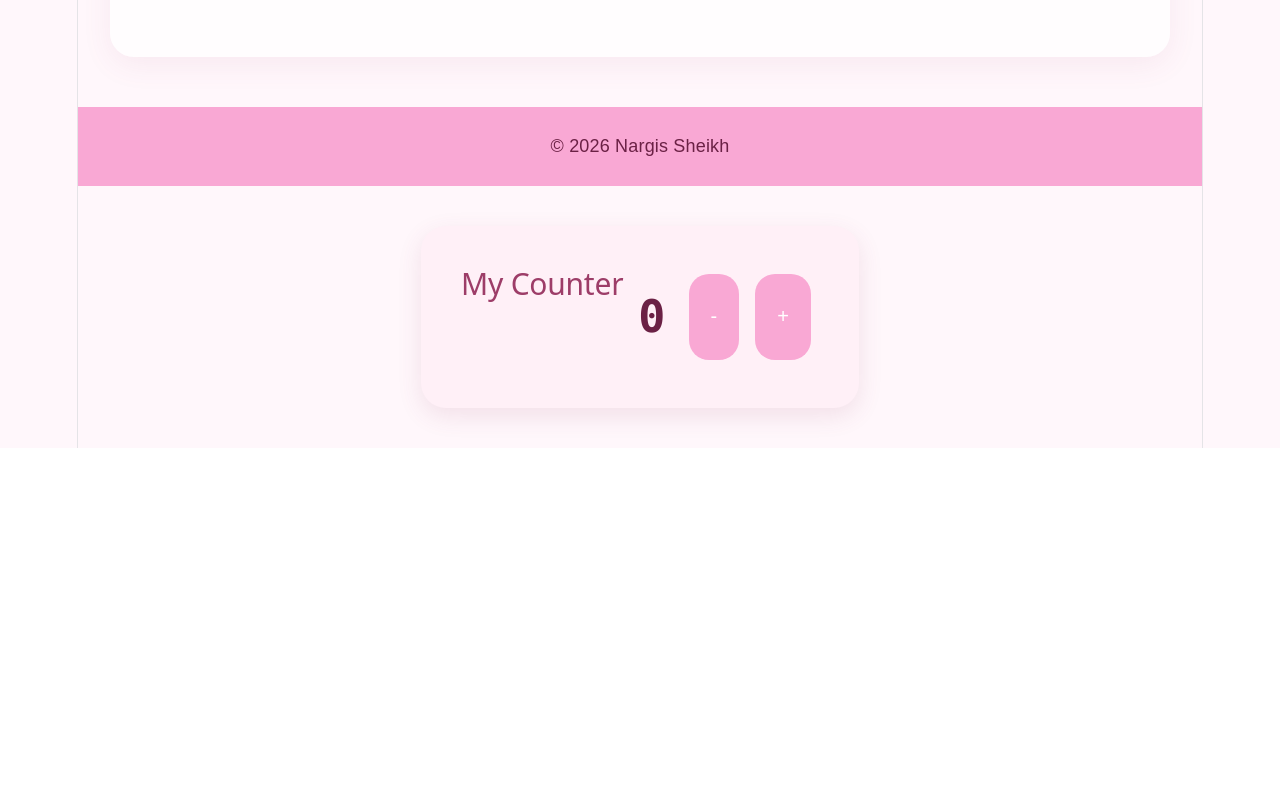
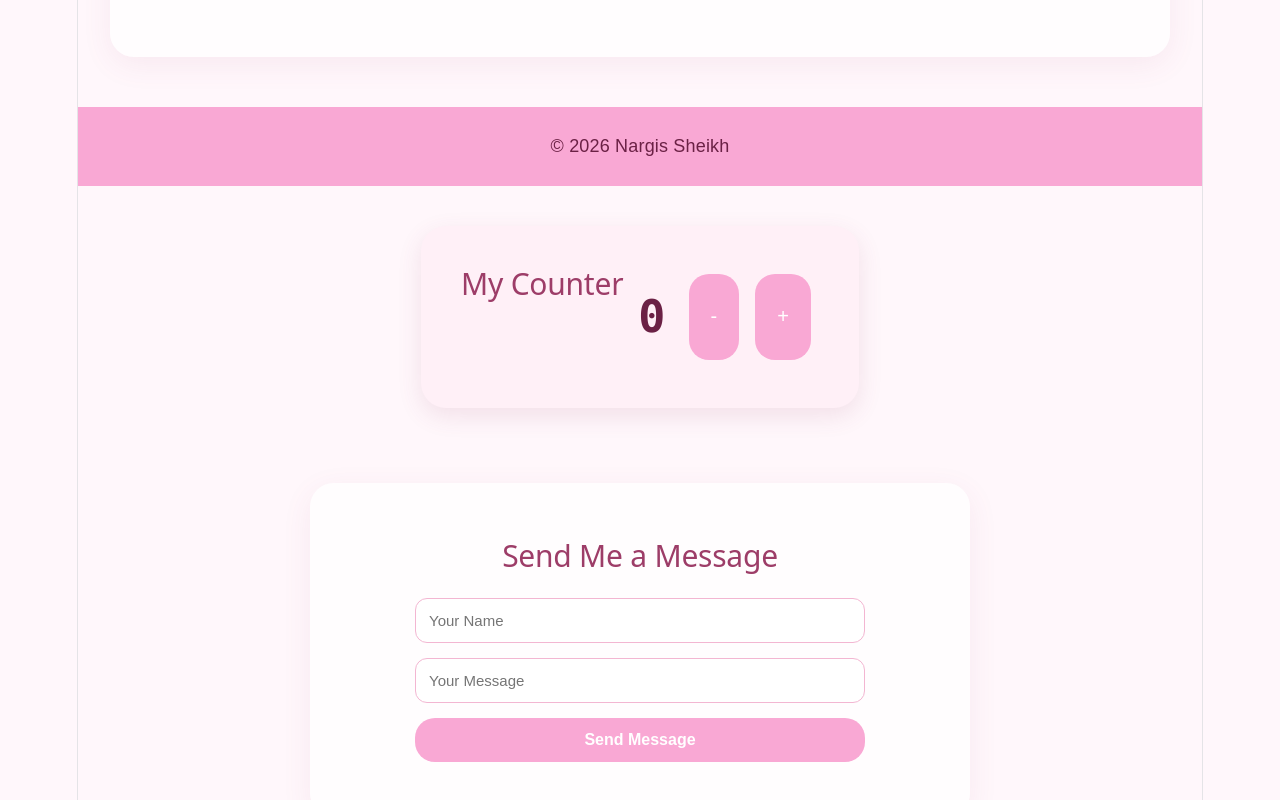
Before and after one commit to NARGIS098/frontend-internship, a React (Vite) app in the folder React/: page / in a window 1280 px wide. Shown: the part 1661-2461 px from the top of the page. Before the commit the page ends 2109 px from the top, so only its background shows below. Built offline with nearby package versions, Linux system fonts and the light colour scheme.

Commit message:
week4 day2

```diff
--- a/React/src/App.css
+++ b/React/src/App.css
@@ -214,3 +214,50 @@ footer {
 .counter button:hover {
   transform: scale(1.05);
 }
+.message-form {
+  max-width: 600px;
+}
+
+.message-form form {
+  display: flex;
+  flex-direction: column;
+  gap: 15px;
+  max-width: 450px;
+  margin: auto;
+}
+
+.message-form input {
+  padding: 13px;
+  border: 1px solid #f3b6d2;
+  border-radius: 12px;
+  font-size: 15px;
+  outline: none;
+}
+
+.message-form input:focus {
+  border-color: #c45a88;
+}
+
+.message-form button {
+  padding: 13px;
+  border: none;
+  border-radius: 20px;
+  background: #f9a8d4;
+  color: white;
+  font-size: 16px;
+  font-weight: bold;
+  cursor: pointer;
+}
+
+.message-form button:hover {
+  transform: translateY(-2px);
+}
+
+.submitted-message {
+  margin-top: 20px;
+  padding: 15px;
+  background: #fce7f3;
+  border-radius: 12px;
+  color: #8a3159;
+  font-weight: bold;
+}
--- a/React/src/App.jsx
+++ b/React/src/App.jsx
@@ -6,6 +6,7 @@ import Contact from "./components/Contact";
 import Footer from "./components/Footer";
 import "./App.css";
 import Counter from "./components/Counter";
+import MessageForm from "./components/MessageForm";
 
 function App() {
   return (
@@ -27,6 +28,8 @@ function App() {
 
       <Counter />
 
+      <MessageForm />
+
     </div>
   );
 }
--- /dev/null
+++ b/React/src/components/MessageForm.jsx
@@ -0,0 +1,46 @@
+import { useState } from "react";
+
+function MessageForm() {
+  const [name, setName] = useState("");
+  const [message, setMessage] = useState("");
+  const [submittedMessage, setSubmittedMessage] = useState("");
+
+  const handleSubmit = (event) => {
+    event.preventDefault();
+
+    setSubmittedMessage(`${name} says: ${message}`);
+
+    setName("");
+    setMessage("");
+  };
+
+  return (
+    <section className="message-form">
+      <h2>Send Me a Message</h2>
+
+      <form onSubmit={handleSubmit}>
+        <input
+          type="text"
+          placeholder="Your Name"
+          value={name}
+          onChange={(event) => setName(event.target.value)}
+        />
+
+        <input
+          type="text"
+          placeholder="Your Message"
+          value={message}
+          onChange={(event) => setMessage(event.target.value)}
+        />
+
+        <button type="submit">Send Message</button>
+      </form>
+
+      {submittedMessage && (
+        <p className="submitted-message">{submittedMessage}</p>
+      )}
+    </section>
+  );
+}
+
+export default MessageForm;
```
